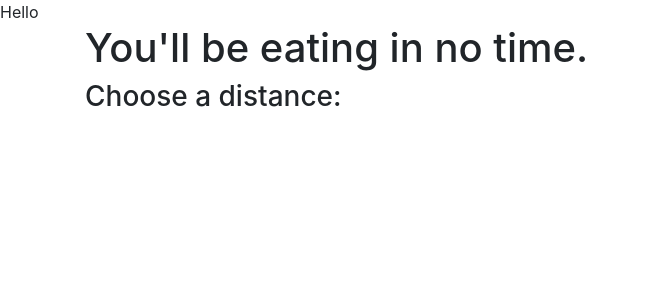
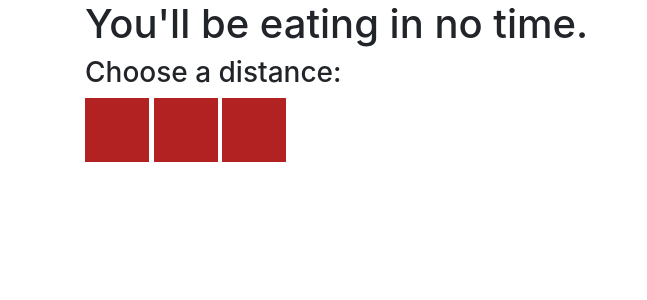
Before and after one commit to lsorm/roach_coach_roulette, a Django app: a page that uses apps/roulette/templates/options.html in a window 1280 px wide. Shown: the top 300 px of the page, without its empty margins (0-647 px from the left). Run offline with Django 3.2, Linux system fonts and the light colour scheme; parts of the project's set-up code (start-up, migrations or seed data) failed here and were passed over; some libraries are stand-ins or nearby versions.

Commit message:
checking some things

```diff
--- a/apps/roulette/static/roulette/options.css
+++ b/apps/roulette/static/roulette/options.css
@@ -1,3 +1,18 @@
-body{
-    background-color: blue;
+
+.option{
+    width: 4em;
+    height: 4em;
+    display: inline-block;
 }
+
+.category{
+    background-color: firebrick;
+}
+
+.cost{
+    background-color: green;
+}
+
+.distance{
+    background-color: teal;
+}
--- a/apps/roulette/templates/options.html
+++ b/apps/roulette/templates/options.html
@@ -6,10 +6,9 @@
         <meta name="description" content="Demonstration of Django Apps and Sessions">
 
         {% load static %}
-        Hello
         <!-- Bootstrap CSS -->
         <link rel="stylesheet" href="https://stackpath.bootstrapcdn.com/bootstrap/4.1.3/css/bootstrap.min.css" integrity="sha384-MCw98/SFnGE8fJT3GXwEOngsV7Zt27NXFoaoApmYm81iuXoPkFOJwJ8ERdknLPMO" crossorigin="anonymous">
-        <link rel="stylesheet" type="text/css" href="{% static 'options.css' %}">
+        <link rel="stylesheet" type="text/css" href="{% static 'roulette/options.css' %}">
 
         <!-- Required meta tags -->
         <meta name="viewport" content="width=device-width, initial-scale=1, shrink-to-fit=no">
@@ -20,9 +19,9 @@
             <h1>You'll be eating in no time.</h1>
             <div>
                 <h3>Choose a distance:</h3>
-                <div class='option'></div>
-                <div class='option'></div>
-                <div class='option'></div>
+                <div class='option category'></div>
+                <div class='option category'></div>
+                <div class='option category'></div>
             </div>
             <!-- Optional JavaScript -->
             <!-- jQuery first, then Popper.js, then Bootstrap JS -->
```
